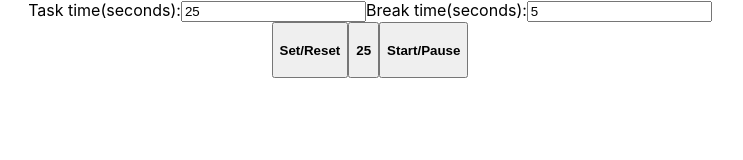
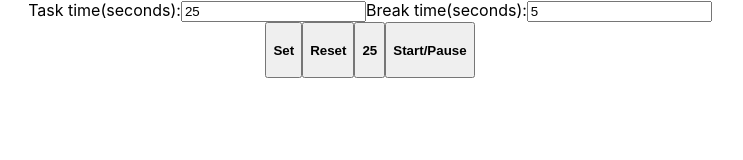
Before and after one commit to bruno-s-mendes/desafio-pomodoro, a React (Create React App) app: page / in a window 1280 px wide. Shown: the top 160 px of the page, without its empty margins (270-1013 px from the left). Built offline with nearby package versions, Linux system fonts and the light colour scheme.

Commit message:
separado botao de set e reset

```diff
--- a/src/components/watch.js
+++ b/src/components/watch.js
@@ -5,6 +5,7 @@ import finished from '../resources/finished.mp3'
 
 function Clock({ countDownTime, breakTime }) {
   const [time, setTime] = useState(countDownTime);
+  const [bTime, setBTime] = useState(breakTime);
   const [isBreak, setIsBreak] = useState(false)
   const [pause, setPause] = useState(true)
   const [showTime, setShowTime] = useState();
@@ -30,7 +31,7 @@ function Clock({ countDownTime, breakTime }) {
     }, 1000);
     const audio = new Audio(finished);
     if (time === 0 && !isBreak) {
-        setTime(breakTime);
+        setTime(bTime);
         setIsBreak(!isBreak);
         audio.play();
         return clearTimeout(timer);
@@ -41,21 +42,35 @@ function Clock({ countDownTime, breakTime }) {
     if (pause === true) {
       return clearTimeout(timer);
     }
-  },[time, isBreak, pause, breakTime]);
+  },[time, isBreak, pause, bTime]);
 
   const restart = () => {
     setPause(true);
+    setTime(25);
+    setBTime(5)
+    setIsBreak(false);
+  }
+
+  const set = () => {
+    setPause(true);
     setTime(countDownTime);
+    setBTime(breakTime)
     setIsBreak(false);
   }
 
   return (
     <div>
-          <button
+    <button
+      type="button"
+      onClick={ () => set() }
+      >
+      <h4>Set</h4>
+    </button>
+    <button
       type="button"
       onClick={ () => restart() }
     >
-      <h4>Set/Reset</h4>
+      <h4>Reset</h4>
     </button>
     <button
       type="button"
```
